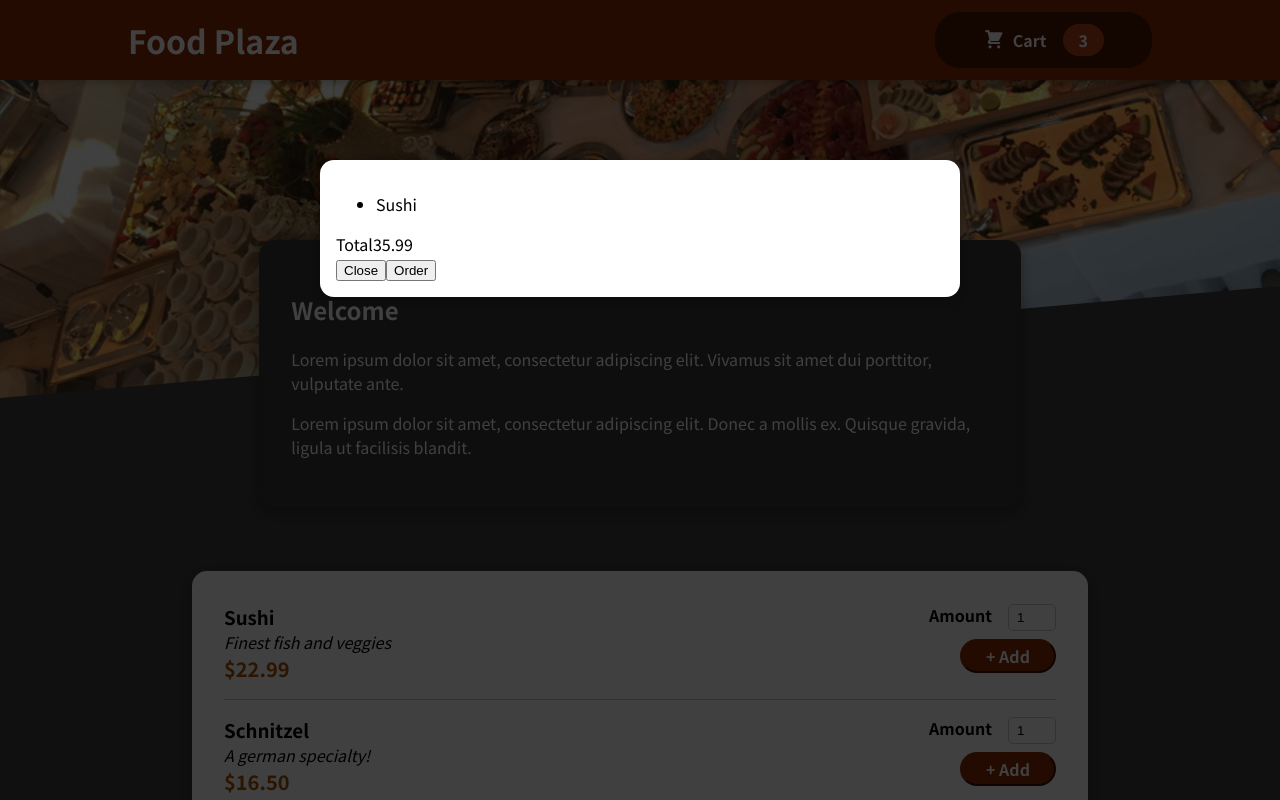
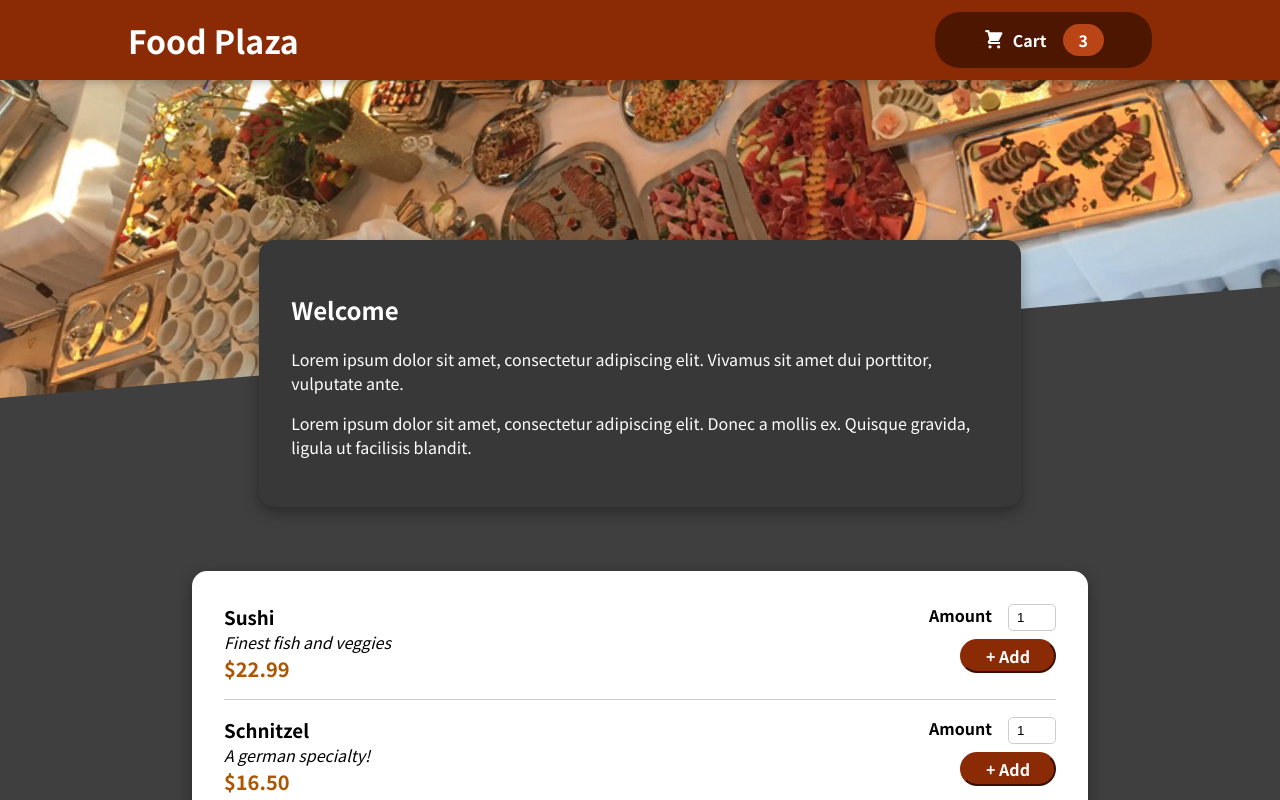
Before and after one commit to baderaharsh/food-delivery-app, a React (Create React App) app: page / in a window 1280 px wide. Shown: the top 800 px of the page. Built offline with nearby package versions, Linux system fonts and the light colour scheme.

Commit message:
Open and close cart

```diff
--- a/src/App.js
+++ b/src/App.js
@@ -1,14 +1,26 @@
-import { Fragment } from 'react';
+import { Fragment, useState } from 'react';
 
 import Header from './components/Layouts/Header'
 import Meals from './components/Meals/Meals'
 import Cart from './components/Cart/Cart'
 
+
 function App() {
+
+  const [showCart, setShowCart] = useState(false);
+
+  const closeCartHandler = () => {
+    setShowCart(false);
+  }
+
+  const showCartHandler = () => {
+    setShowCart(true);
+  }
+
   return (
     <Fragment>
-      <Cart />
-      <Header />
+      {showCart && <Cart onCloseCart={closeCartHandler} />}
+      <Header onShowCart={showCartHandler} />
       <Meals />
     </Fragment>
   );
--- a/src/components/Cart/Cart.js
+++ b/src/components/Cart/Cart.js
@@ -1,16 +1,17 @@
 // import classes from './Cart.module.css'
 import Modal from '../UI/Modal'
+import classes from './Cart.module.css'
 
 const Cart = props => {
 
-    const cartItems = <ul>{[{ id: 'c1', name: 'Sushi', amount: 2, price: 12.99 }]
+    const cartItems = <ul className={classes.list}>{[{ id: 'c1', name: 'Sushi', amount: 2, price: 12.99 }]
         .map(item => <li>
             {item.name}
         </li>)}
     </ul>
-    return <Modal>
+    return <Modal onClose={props.onCloseCart}>
         {cartItems}
-        <div>
+        <div className={classes.total}>
             <span>
                 Total
             </span>
@@ -18,9 +19,9 @@ const Cart = props => {
                 35.99
             </span>
         </div>
-        <div>
-            <button>Close</button>
-            <button>Order</button>
+        <div className={classes.buttons}>
+            <button className={classes.close} onClick={props.onCloseCart}>Close</button>
+            <button className={classes.order}>Order</button>
         </div>
     </Modal>
 }
--- a/src/components/Cart/Cart.module.css
+++ b/src/components/Cart/Cart.module.css
@@ -0,0 +1,43 @@
+.list {
+    list-style: none;
+    padding-left: 0.5rem;
+}
+
+
+.total {
+    width: 100%;
+    display: flex;
+    justify-content: space-between;
+    font-weight: bold;
+    font-size: 1.25rem;
+}
+
+.buttons {
+    font: inherit;
+    text-align: end;
+    margin-top: 0.5rem;
+}
+
+.buttons button {
+    cursor: pointer;
+    padding: 0.5rem 2rem;
+    border: 1px solid #8a2b06;
+    border-radius: 24px;
+}
+
+.close {
+    margin-right: 1rem;
+    background-color: transparent;
+    color: #8a2b06;
+}
+
+.order {
+    background-color: #8a2b06;
+    color: white;
+}
+
+.buttons button:hover,
+.buttons button:active {
+    background-color: #5a1a01;
+    color: white;
+}
--- a/src/components/Layouts/Header.js
+++ b/src/components/Layouts/Header.js
@@ -8,7 +8,7 @@ const Header = props => {
     return <Fragment>
         <header className={classes.header}>
             <h1>Food Plaza</h1>
-            <HeaderCartButton />
+            <HeaderCartButton onClick={props.onShowCart} />
         </header>
         <div className={classes["main-image"]}>
             <img src={mealsImage} alt="Table full of delicious food"/>
--- a/src/components/Layouts/HeaderCartButton.js
+++ b/src/components/Layouts/HeaderCartButton.js
@@ -2,11 +2,11 @@ import CartIcon from '../Cart/CartIcon'
 import classes from './HeaderCartButton.module.css'
 
 const HeaderCartButton = props => {
-    return <div className={classes.button}>
+    return <button className={classes.button} onClick={props.onClick}>
         <span className={classes.icon}><CartIcon /></span>
         <span>Cart</span>
         <span className={classes.badge}>3</span>
-    </div>
+    </button>
 }
 
 export default HeaderCartButton
--- a/src/components/Meals/ApplicationSummary.module.css
+++ b/src/components/Meals/ApplicationSummary.module.css
@@ -4,11 +4,8 @@
     background-color: #383838;
     color:white;
     padding: 2rem !important;
-    /* border-radius: 15px; */
     z-index: 5;
-    /* box-shadow: rgba(0, 0, 0, 0.35) 0px 5px 15px; */
     margin: auto;
     position: relative;
-    /* bottom: 150px; */
     margin-top: -10rem;
 }
--- a/src/components/UI/Modal.js
+++ b/src/components/UI/Modal.js
@@ -2,8 +2,8 @@ import classes from './Modal.module.css'
 import { Fragment } from 'react'
 import ReactDOM from 'react-dom'
 
-const Backdrop = () => {
-    return <div className={classes.backdrop} />
+const Backdrop = props => {
+    return <div className={classes.backdrop} onClick={props.onClick} />
 }
 
 const ModalOverlay = props => {
@@ -16,7 +16,7 @@ const element = document.getElementById("modal-cart");
 
 const Modal = props => {
     return <Fragment>
-        {ReactDOM.createPortal(<Backdrop />,element)}
+        {ReactDOM.createPortal(<Backdrop onClick={props.onClose} />,element)}
         {ReactDOM.createPortal(<ModalOverlay>{props.children}</ModalOverlay>,element)}
     </Fragment>
 }
```
